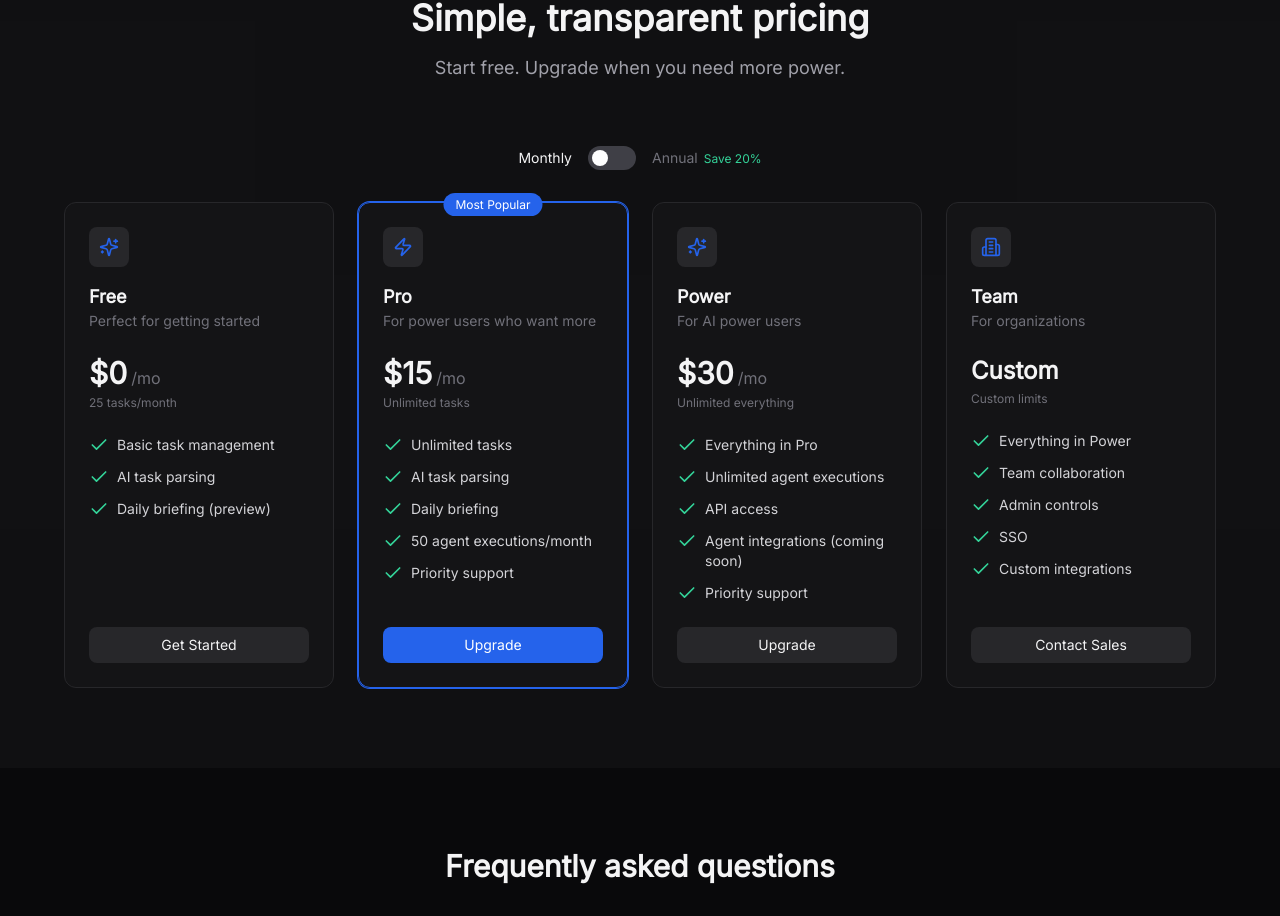
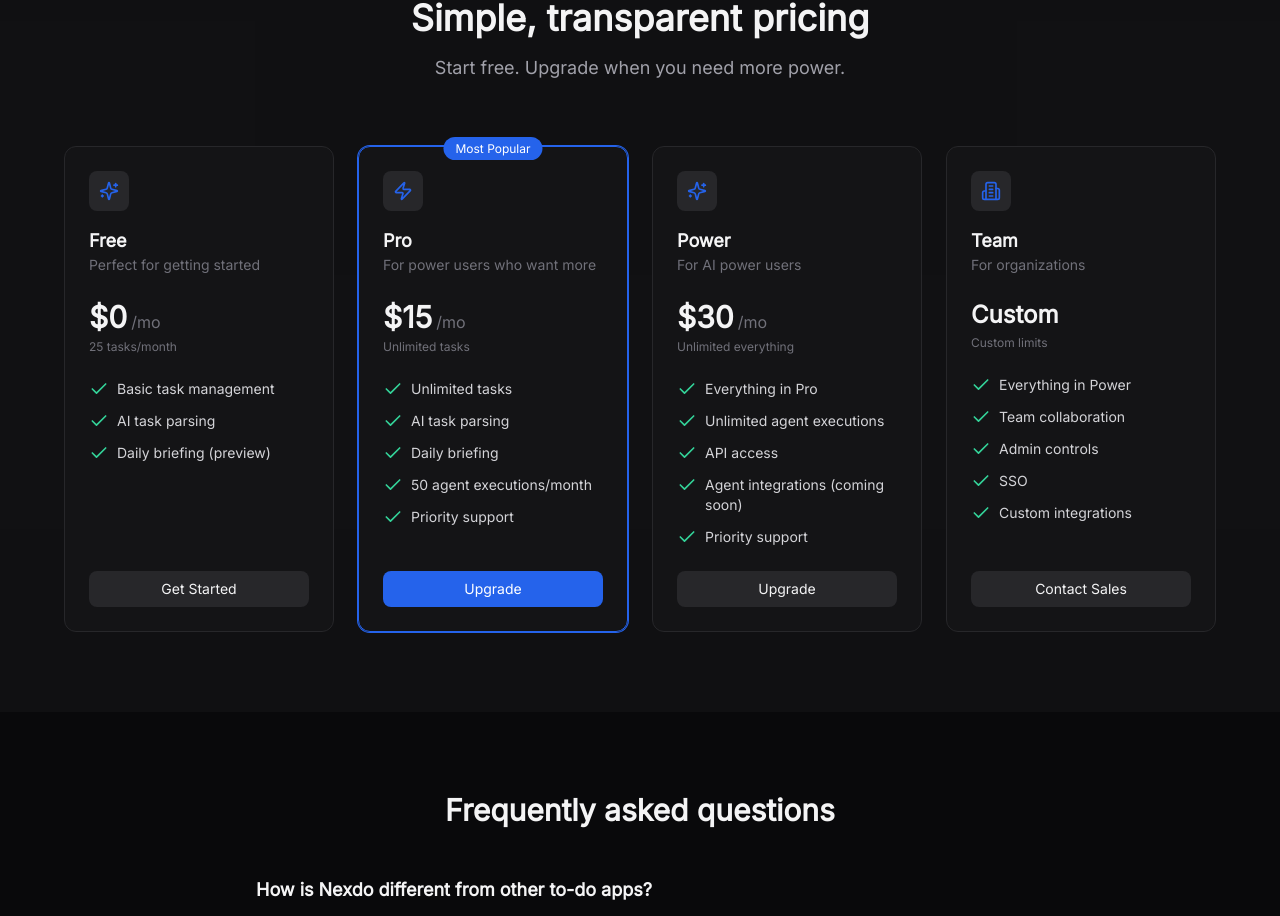
Before and after one commit to ParikhHoldings/nexdo, a Next.js app: page / in a window 1280 px wide. Shown: the part 3282-4198 px from the top of the page. Built offline with nearby package versions, Linux system fonts and the light colour scheme; no server answers.

Commit message:
fix: remove unconfigured annual pricing

```diff
--- a/components/pricing-table.tsx
+++ b/components/pricing-table.tsx
@@ -1,6 +1,5 @@
 'use client'
 
-import { useState } from 'react'
 import { Check, Sparkles, Zap, Building2 } from 'lucide-react'
 import { cn } from '@/lib/utils'
 import { Button } from '@/components/ui/button'
@@ -58,8 +57,6 @@ export function PricingTable({
   onSelectPlan,
   showCurrentPlan = true,
 }: PricingTableProps) {
-  const [isAnnual, setIsAnnual] = useState(false)
-
   const handleSelect = (planKey: string) => {
     if (onSelectPlan) {
       onSelectPlan(planKey)
@@ -68,52 +65,12 @@ export function PricingTable({
 
   return (
     <div className="w-full max-w-6xl mx-auto">
-      {/* Billing toggle */}
-      <div className="flex items-center justify-center gap-4 mb-8">
-        <span
-          className={cn(
-            'text-sm font-medium transition-colors',
-            !isAnnual ? 'text-zinc-100' : 'text-zinc-500'
-          )}
-        >
-          Monthly
-        </span>
-        <button
-          onClick={() => setIsAnnual(!isAnnual)}
-          className={cn(
-            'relative w-12 h-6 rounded-full transition-colors',
-            isAnnual ? 'bg-accent' : 'bg-zinc-700'
-          )}
-        >
-          <span
-            className={cn(
-              'absolute top-1 w-4 h-4 bg-white rounded-full transition-transform',
-              isAnnual ? 'left-7' : 'left-1'
-            )}
-          />
-        </button>
-        <span
-          className={cn(
-            'text-sm font-medium transition-colors',
-            isAnnual ? 'text-zinc-100' : 'text-zinc-500'
-          )}
-        >
-          Annual
-          <span className="ml-1.5 text-xs text-emerald-400">Save 20%</span>
-        </span>
-      </div>
-
       {/* Plans grid */}
       <div className="grid grid-cols-1 md:grid-cols-2 lg:grid-cols-4 gap-6">
         {plans.map((plan) => {
           const Icon = plan.icon
           const isCurrentPlan = showCurrentPlan && currentPlan === plan.key
-          const displayPrice =
-            typeof plan.price === 'number'
-              ? isAnnual && plan.price > 0
-                ? Math.round(plan.price * 0.8)
-                : plan.price
-              : null
+          const displayPrice = typeof plan.price === 'number' ? plan.price : null
 
           return (
             <div
```
Also changed, not shown: 5 other files (tests, documents, lock files or other folders).
